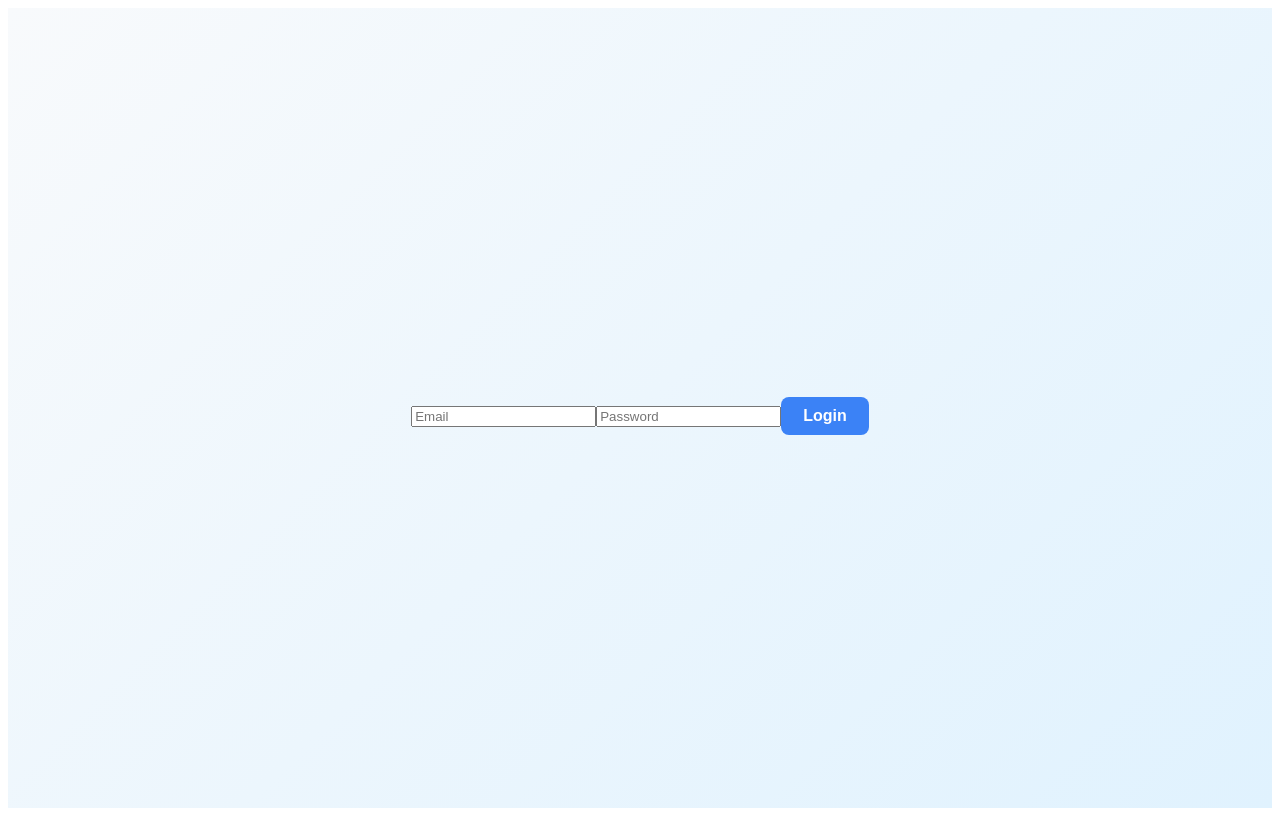
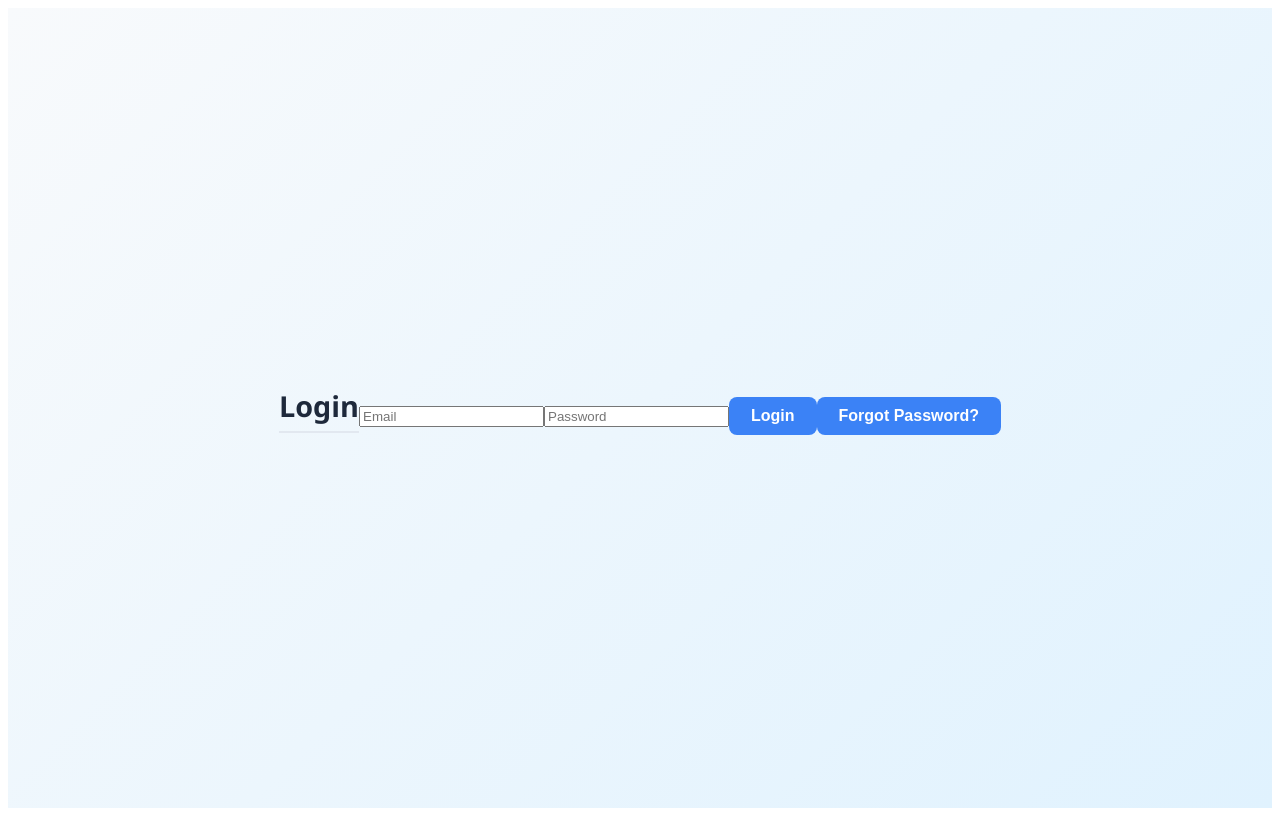
Before and after one commit to RiyaAnil/digital-identity-tracker, a React (Vite) app in the folder frontend/: page /login in a window 1280 px wide. Built offline with nearby package versions, Linux system fonts and the light colour scheme; no server answers.

Commit message:
💄 Update layout and styling for login and registration pages

```diff
--- a/frontend/src/pages/Login.jsx
+++ b/frontend/src/pages/Login.jsx
@@ -1,7 +1,9 @@
 import { useState } from "react";
+import { useNavigate } from "react-router-dom";
 import api, { setAuthToken } from "../axios";
 
 export default function Login() {
+  const navigate = useNavigate();
   const [form, setForm] = useState({ email: "", password: "" });
 
   const handleSubmit = async (e) => {
@@ -17,11 +19,11 @@ export default function Login() {
       console.error("Login error:", err);
       alert("Login failed. Check your credentials.");
     }
-  }
+  };
 
   return (
-
       <div className="auth-page">
+          <h2>Login</h2>
       <form onSubmit={handleSubmit}>
         <input
           type="email"
@@ -39,7 +41,13 @@ export default function Login() {
         />
         <button type="submit">Login</button>
       </form>
+
+      {/* 🔹 Forgot Password Button */}
+      <div>
+        <button onClick={() => navigate("/forgot-password")}>
+          Forgot Password?
+        </button>
       </div>
-
+    </div>
   );
 }
--- a/frontend/src/pages/Register.jsx
+++ b/frontend/src/pages/Register.jsx
@@ -19,7 +19,8 @@ const Register = () => {
   };
 
     return (
-      <div className="auth-page">
+        <div className="auth-page">
+            <h2>Register</h2>
     <form onSubmit={handleSubmit}>
       <input
         placeholder="Name"
```
Lines whose indentation alone changed are shown as unchanged.
